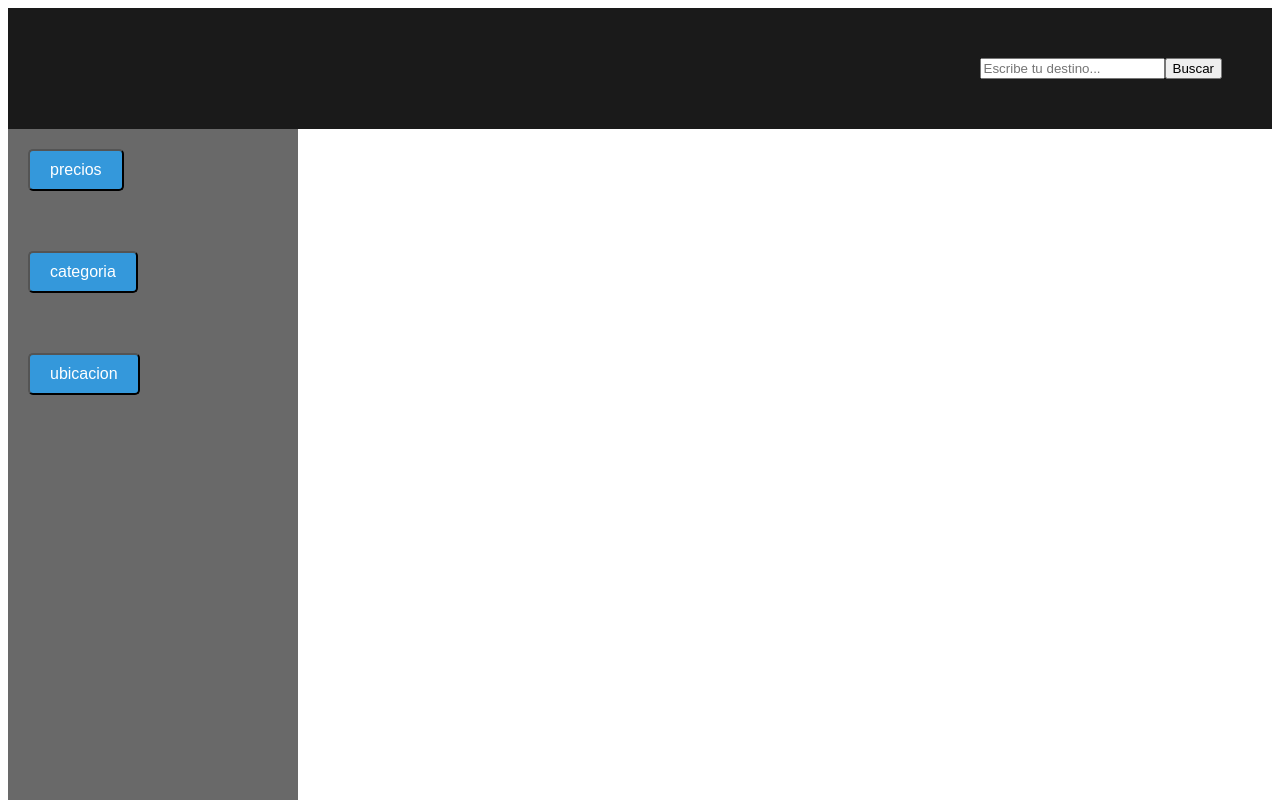
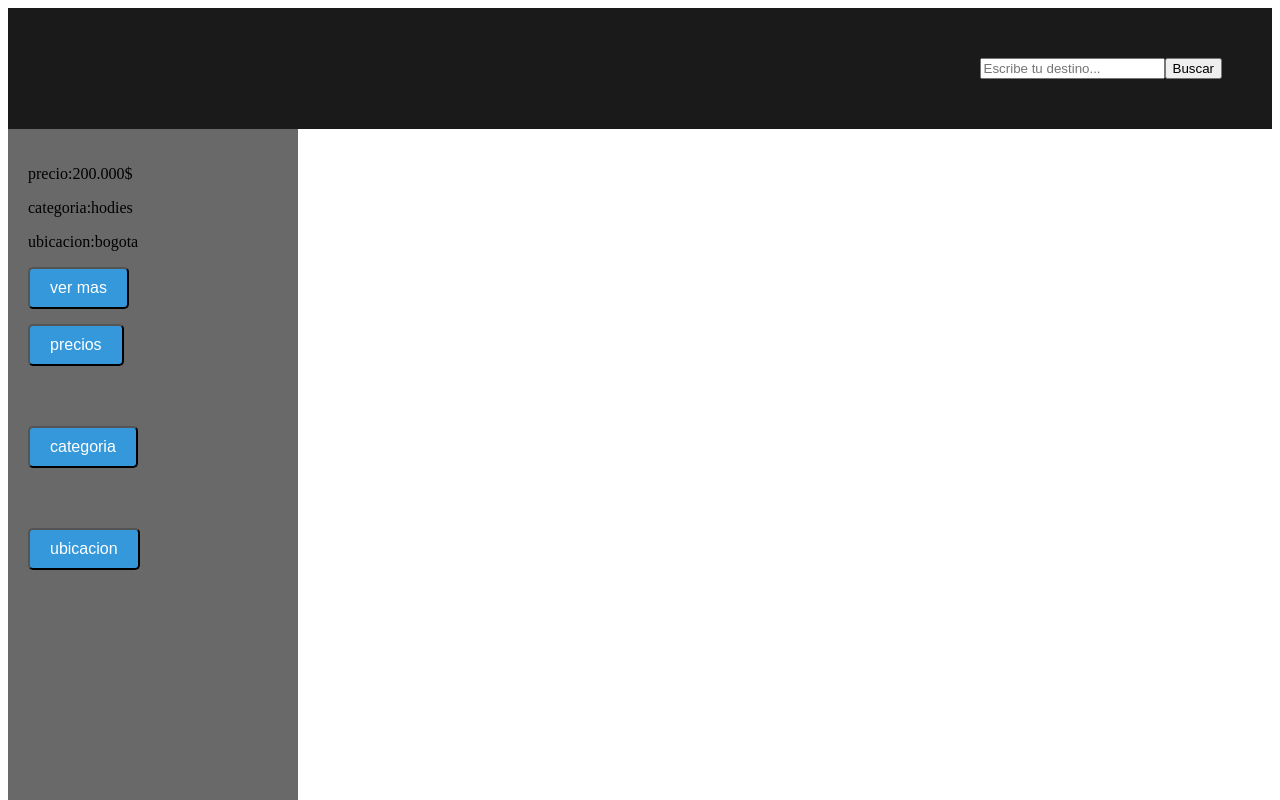
Before and after one commit to ianycl2004-collab/SupportingD-Marks, a plain HTML site: page Ventana 3/index.html in a window 1280 px wide. Shown: the top 800 px of the page. Drawn offline with Linux system fonts and the light colour scheme.

Commit message:
Ventana 3

```diff
--- a/Ventana 3/index.html
+++ b/Ventana 3/index.html
@@ -15,6 +15,12 @@
     </header>
     <section>
         <div class="contenedor">
+            <div class="info">
+                <p class="precio">precio:200.000$</p>
+                <p class="categoria">categoria:hodies</p>
+                <p class="ubicacion">ubicacion:bogota</p>
+                <button>ver mas</button>
+            </div>
             <div class="p"><button>precios</button></div>
                 <div class="s"></div>
                 <div class="s"></div>
```
